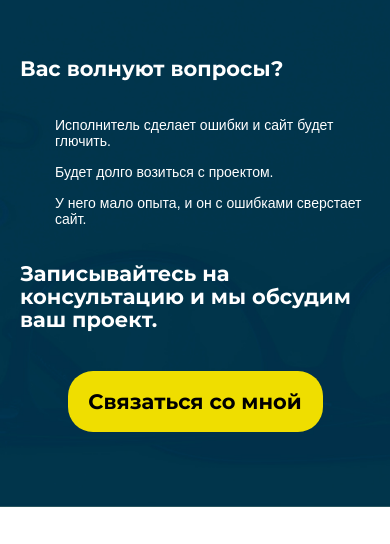
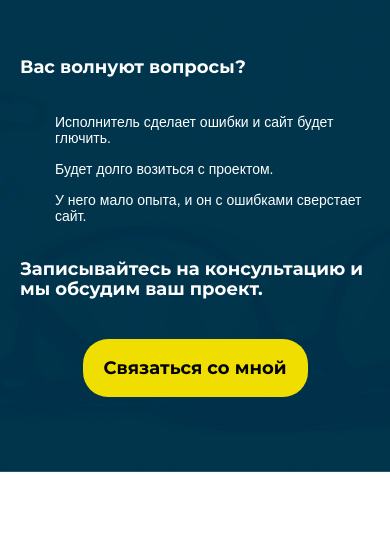
Before and after one commit to Kotwade/bolshoiteatr, a website: page source/index.html in a window 390 px wide. Shown: the part 285-829 px from the top of the page. Drawn offline with nearby package versions, Linux system fonts and the light colour scheme; files that its build step writes are made by us from their sources; a web font is replaced by a local one.

Commit message:
Исправления 10

```diff
--- a/source/index.html
+++ b/source/index.html
@@ -16,7 +16,7 @@
       <p>и не наделать ошибок?</p>
       <div class="header__container">
         <div class="header__text">
-          <h2>Вас волнуют вопросы?</h2>
+          <h2 class="header__text-title">Вас волнуют вопросы?</h2>
           <p>Исполнитель сделает ошибки и сайт будет глючить.</p>
           <p>Будет долго возиться с проектом.</p>
           <p>У него мало опыта, и он с ошибками сверстает сайт.</p>
--- a/source/sass/blocks/button.scss
+++ b/source/sass/blocks/button.scss
@@ -1,8 +1,8 @@
 .button {
   background-color: #efde00;
   color: $black;
-  font-size: 21px;
-  line-height: 21px;
+  font-size: 18px;
+  line-height: 18px;
   font-weight: 700;
   width: 295px;
   padding: 20px 20px;
@@ -14,6 +14,6 @@
   }
 
   @media (max-width: 390px) {
-    width: 255px;
+    width: 225px;
   }
 }
--- a/source/sass/blocks/call.scss
+++ b/source/sass/blocks/call.scss
@@ -44,7 +44,7 @@
   }
 
   @media (max-width: 390px) {
-    font-size: 14px;
-    line-height: 16px;
+    font-size: 21px;
+    line-height: 23px;
   }
 }
--- a/source/sass/blocks/header.scss
+++ b/source/sass/blocks/header.scss
@@ -126,20 +126,6 @@
   }
 }
 
-.header__text h2 {
-  font-size: 21px;
-  line-height: 23px;
-  font-weight: 700;
-  color: $white;
-  margin-bottom: 75px;
-  margin-top: 60px;
-
-  @media (max-width: 390px) {
-    margin-top: 60px;
-    margin-bottom: 37px;
-  }
-}
-
 .header__text p {
   font-size: 21px;
   line-height: 23px;
@@ -149,7 +135,7 @@
   text-align: left;
   width: 398px;
   margin: 0;
-  margin-bottom: 30px;
+  margin-bottom: 20px;
 
   @media (max-width: $viewport--lg) {
     font-size: 19px;
@@ -176,7 +162,7 @@
   font-weight: 700;
   color: $white;
   width: 500px;
-  margin-top: 70px;
+  margin-top: 35px;
   margin-bottom: 80px;
 
   @media (max-width: $viewport--lg) {
@@ -184,8 +170,23 @@
   }
 
   @media (max-width: 390px) {
-    margin-top: 35px;
     margin-bottom: 40px;
+    font-size: 18px;
+    line-height: 20px;
+  }
+}
+
+.header__text-title {
+  font-size: 21px;
+  line-height: 23px;
+  font-weight: 700;
+  color: $white;
+  margin-bottom: 37px;
+  margin-top: 60px;
+
+  @media (max-width: 390px) {
+    font-size: 18px;
+    line-height: 20px;
   }
 }
 
```
Also changed, not shown: build/css/style.min.css, build/index.html, 1 other file.
